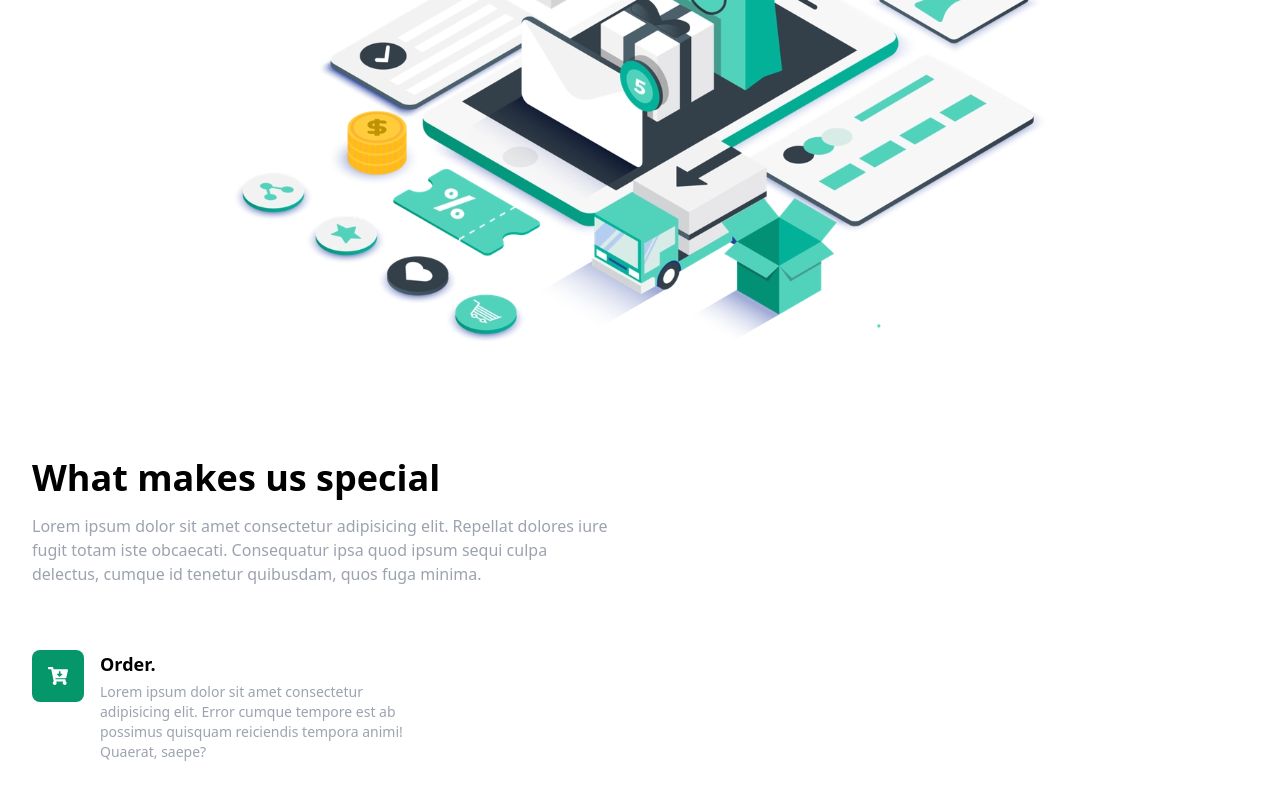
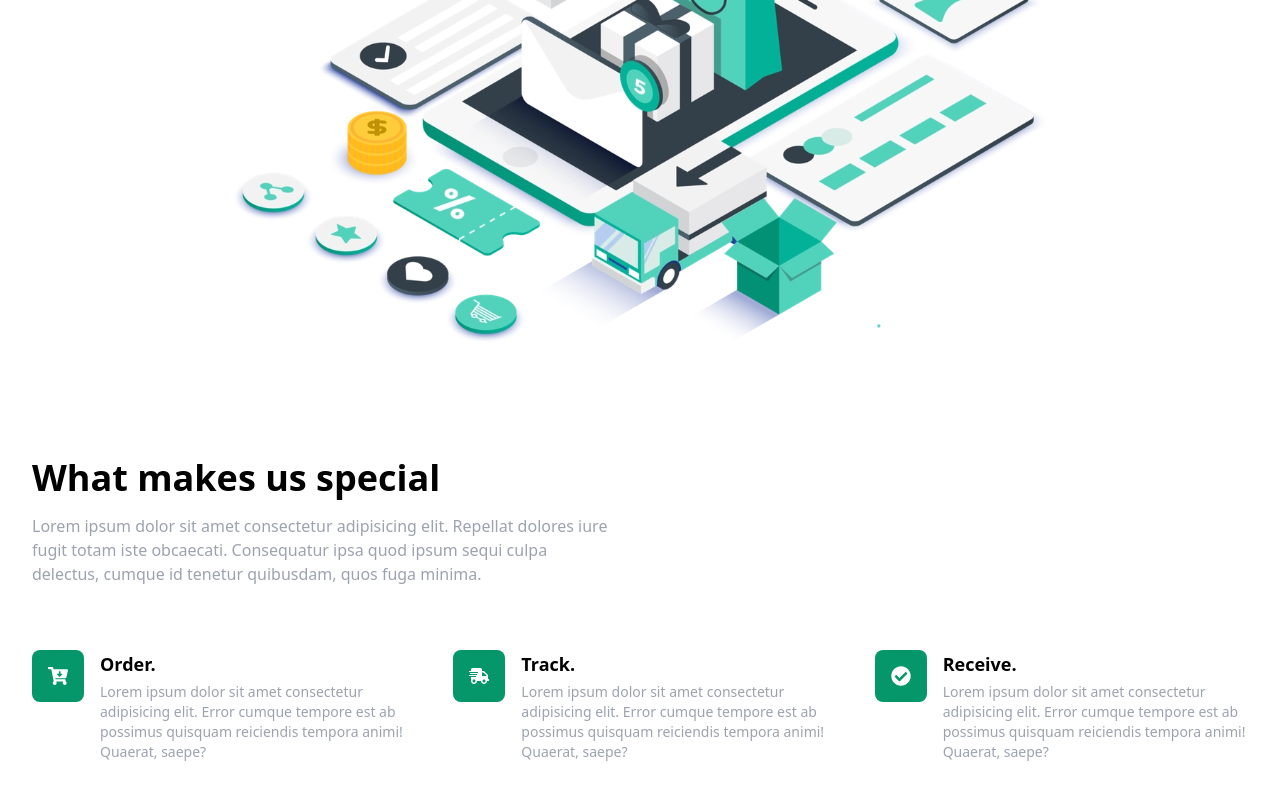
Before and after one commit to kwakyebrilliant/logchain, a React (Create React App) app: page / in a window 1280 px wide. Shown: the part 1022-1822 px from the top of the page. Built offline with nearby package versions, Linux system fonts and the light colour scheme; the HTML template or start-up script is replaced by a standard one.

Commit message:
home updates

```diff
--- a/src/component/Homepage.js
+++ b/src/component/Homepage.js
@@ -1,7 +1,7 @@
 import React from 'react'
 import Navigation from './Navigation'
 
-import { FaCartArrowDown } from 'react-icons/fa'
+import { FaCartArrowDown, FaShippingFast, FaCheckCircle } from 'react-icons/fa'
 
 import landing from '../assets/landing.svg';
 
@@ -61,9 +61,8 @@ function Homepage() {
               </p>
             </div>
 
-            <div
-              className="mt-8 grid grid-cols-1 gap-8 md:mt-16 md:grid-cols-2 md:gap-12 lg:grid-cols-3"
-            >
+            <div className="mt-8 grid grid-cols-1 gap-8 md:mt-16 md:grid-cols-2 md:gap-12 lg:grid-cols-3">
+
               <div className="flex items-start gap-4">
                 <span className="shrink-0 rounded-lg bg-emerald-600 p-4">
                 <FaCartArrowDown className=' text-white lg:w-5 lg:h-5' />
@@ -81,9 +80,38 @@ function Homepage() {
               </div>
 
 
+              <div className="flex items-start gap-4">
+                <span className="shrink-0 rounded-lg bg-emerald-600 p-4">
+                <FaShippingFast className=' text-white lg:w-5 lg:h-5' />
+                </span>
+
+                <div>
+                  <h2 className="text-lg font-bold">Track.</h2>
+
+                  <p className="mt-1 text-sm text-gray-400">
+                    Lorem ipsum dolor sit amet consectetur adipisicing elit. Error
+                    cumque tempore est ab possimus quisquam reiciendis tempora animi!
+                    Quaerat, saepe?
+                  </p>
+                </div>
+              </div>
 
 
+              <div className="flex items-start gap-4">
+                <span className="shrink-0 rounded-lg bg-emerald-600 p-4">
+                <FaCheckCircle className=' text-white lg:w-5 lg:h-5' />
+                </span>
 
+                <div>
+                  <h2 className="text-lg font-bold">Receive.</h2>
+
+                  <p className="mt-1 text-sm text-gray-400">
+                    Lorem ipsum dolor sit amet consectetur adipisicing elit. Error
+                    cumque tempore est ab possimus quisquam reiciendis tempora animi!
+                    Quaerat, saepe?
+                  </p>
+                </div>
+              </div>
 
 
 
```
